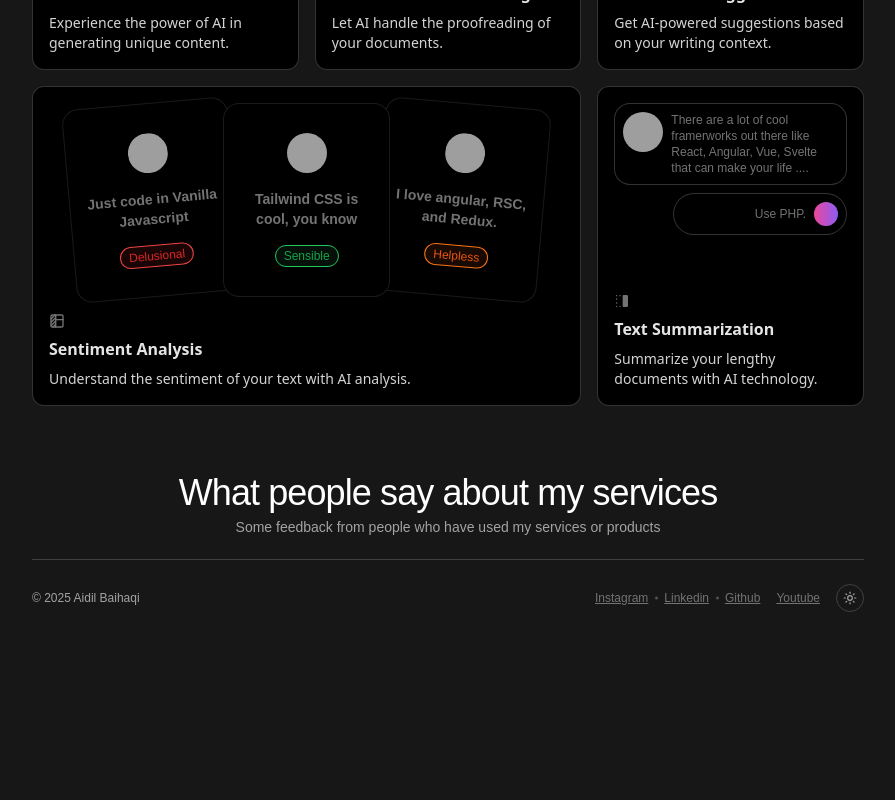
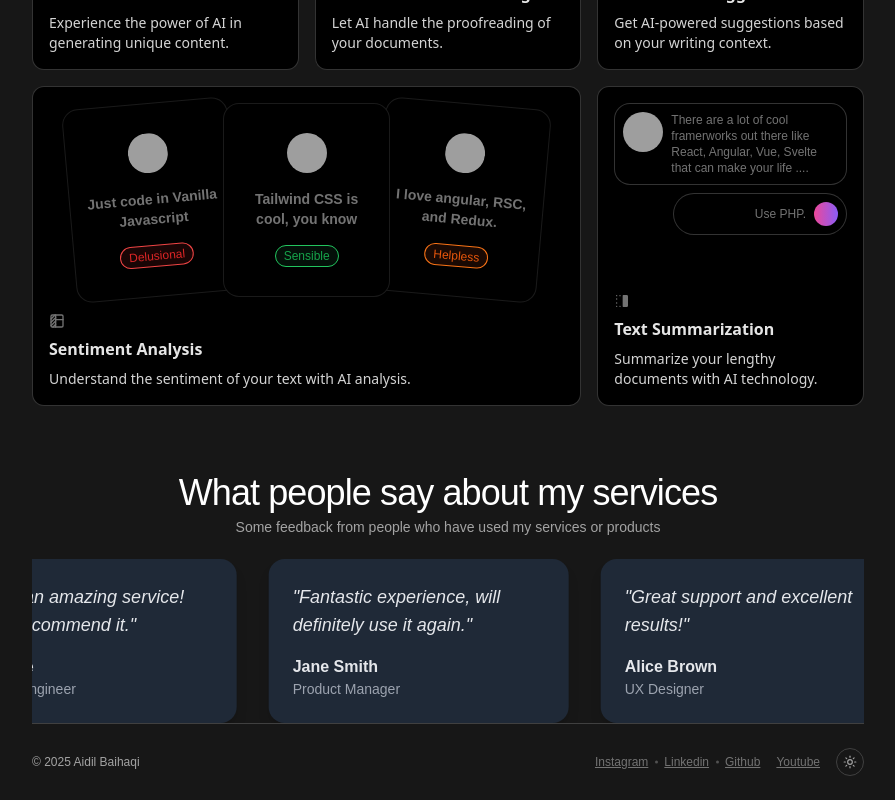
Before and after one commit to aidilbaihaqi/ngobarengaidil, a Next.js app: page / in a window 1280 px wide. Shown: the part 655-1455 px from the top of the page, without its empty margins (192-1087 px from the left). Before the commit the page ends 1291 px from the top, so only its background shows below. Built offline with nearby package versions, Linux system fonts and the light colour scheme; grey boxes are pictures that could not be loaded.

Commit message:
add testimonials section

```diff
--- /dev/null
+++ b/app/components/Layout/InfiniteTestimonials.tsx
@@ -0,0 +1,87 @@
+import React from "react";
+import { motion } from "framer-motion";
+
+const testimonials = [
+  {
+    id: 1,
+    text: "This is an amazing service! Highly recommend it.",
+    name: "John Doe",
+    role: "Software Engineer",
+  },
+  {
+    id: 2,
+    text: "Fantastic experience, will definitely use it again.",
+    name: "Jane Smith",
+    role: "Product Manager",
+  },
+  {
+    id: 3,
+    text: "Great support and excellent results!",
+    name: "Alice Brown",
+    role: "UX Designer",
+  },
+  {
+    id: 4,
+    text: "Exceeded my expectations in every way.",
+    name: "Bob Johnson",
+    role: "Freelancer",
+  },
+];
+
+const InfiniteTestimonials = () => {
+  const animationSettings = {
+    animate: {
+      x: [0, -1000], // Adjust the value depending on the width of the cards
+    },
+    transition: {
+      x: {
+        repeat: Infinity,
+        repeatType: "loop",
+        duration: 60, // Adjust speed of animation
+        ease: "linear",
+      },
+    },
+  };
+
+  return (
+    <div className="relative w-full overflow-hidden bg-transparent">
+      <div className="w-full flex items-center">
+        <motion.div
+          className="flex space-x-8"
+          {...animationSettings}
+        >
+          {testimonials.map((testimonial) => (
+            <div
+              key={testimonial.id}
+              className="min-w-[300px] bg-white dark:bg-gray-800 shadow-lg rounded-2xl p-6 text-gray-800 dark:text-gray-200"
+            >
+              <p className="text-lg italic">"{testimonial.text}"</p>
+              <div className="mt-4">
+                <h4 className="font-semibold">{testimonial.name}</h4>
+                <p className="text-sm text-gray-500 dark:text-gray-400">
+                  {testimonial.role}
+                </p>
+              </div>
+            </div>
+          ))}
+          {testimonials.map((testimonial) => (
+            <div
+              key={`${testimonial.id}-clone`}
+              className="min-w-[300px] bg-white dark:bg-gray-800 shadow-lg rounded-2xl p-6 text-gray-800 dark:text-gray-200"
+            >
+              <p className="text-lg italic">"{testimonial.text}"</p>
+              <div className="mt-4">
+                <h4 className="font-semibold">{testimonial.name}</h4>
+                <p className="text-sm text-gray-500 dark:text-gray-400">
+                  {testimonial.role}
+                </p>
+              </div>
+            </div>
+          ))}
+        </motion.div>
+      </div>
+    </div>
+  );
+};
+
+export default InfiniteTestimonials;
--- a/app/page.tsx
+++ b/app/page.tsx
@@ -1,6 +1,7 @@
 "use client";
 
 import { BentoGridThirdDemo } from "./components/Layout/BentoGrid";
+import InfiniteTestimonials from "./components/Layout/InfiniteTestimonials";
 import Main from "./components/Layout/Main";
 import { FlipWordsDemo } from "./components/Text/FlipWords";
 
@@ -46,7 +47,7 @@ export default function Home() {
               </p>
             </div>
           </div>
-
+          <InfiniteTestimonials />
           {/* End Testimonials Section */}
         </div>
       </main>
```
